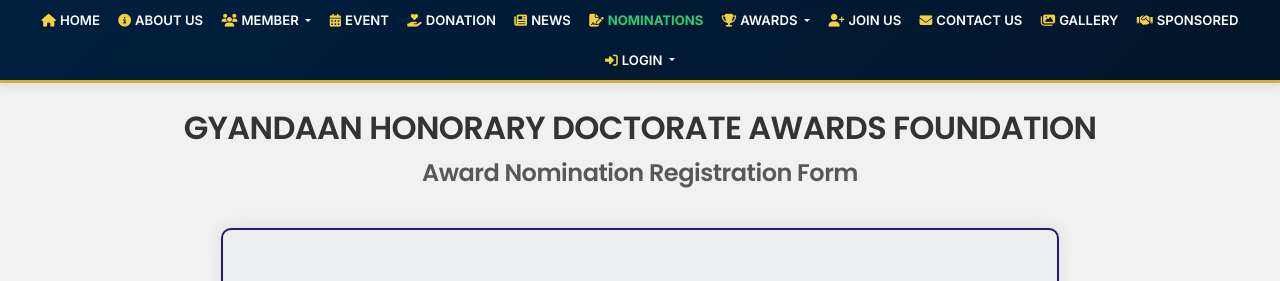
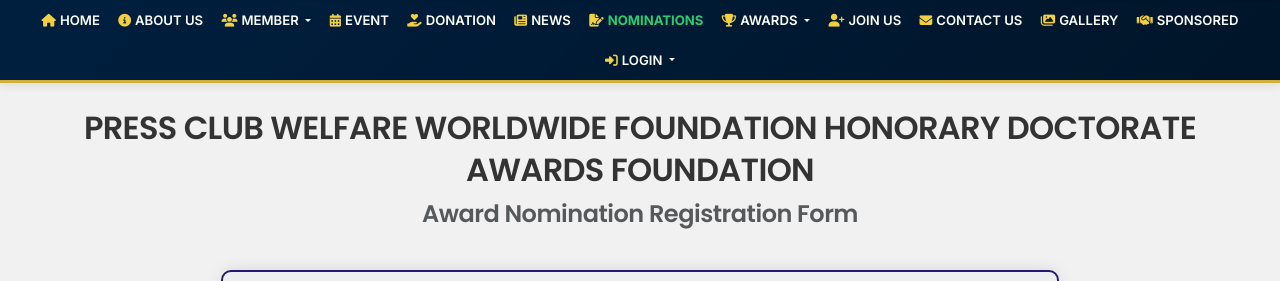
Before and after one commit to UppunuthulaPrashanthGoud/pressclubwelfareworldwidefoundation.org, a PHP site: page /aimamedia/nominations-apply.php in a window 1280 px wide. Shown: the part 1019-1300 px from the top of the page. Run offline with PHP 8.4, Linux system fonts and the light colour scheme; data comes from the database, SQL or seed files in the repository; data that the repository does not hold is empty; some libraries are stand-ins or nearby versions.

Commit message:
updated all 4 projects

```diff
--- a/nominations-apply.php
+++ b/nominations-apply.php
@@ -193,7 +193,7 @@ include 'navbar.php';
 
 <main class="container-fluid">
     <div class="text-center mt-4">
-        <h2>GYANDAAN HONORARY DOCTORATE AWARDS FOUNDATION</h2>
+        <h2>PRESS CLUB WELFARE WORLDWIDE FOUNDATION HONORARY DOCTORATE AWARDS FOUNDATION</h2>
         <h4 class="text-muted">Award Nomination Registration Form</h4>
     </div>
 
@@ -397,7 +397,7 @@ include 'navbar.php';
             </div>
             <div class="modal-body">
                 <h3>Nomination Submitted Successfully!</h3>
-                <p>Thank you for nominating for Gyandaan Honorary Doctorate Awards Foundation.</p>
+                <p>Thank you for nominating for PRESS CLUB WELFARE WORLDWIDE FOUNDATION Honorary Doctorate Awards Foundation.</p>
                 <div class="alert alert-primary mt-3">
                     Your Registration ID is: <br>
                     <strong id="display_reg_id" style="font-size: 24px;"></strong>
--- a/verify-member.php
+++ b/verify-member.php
@@ -157,7 +157,7 @@ include 'navbar.php';
                                 </div>
                                 <div class="col-sm-8 text-center">
                                     <h3 class="header-main-title">OFFICIAL VERIFICATION RECORD</h3>
-                                    <p class="mb-0 subtitle-text">Gyandaan Honorary Doctorate Awards Foundation</p>
+                                    <p class="mb-0 subtitle-text">PRESS CLUB WELFARE WORLDWIDE FOUNDATION Honorary Doctorate Awards Foundation</p>
                                 </div>
                                 <div class="col-sm-2 text-center text-sm-end mt-2 mt-sm-0">
                                     <div class="verified-seal">
```
